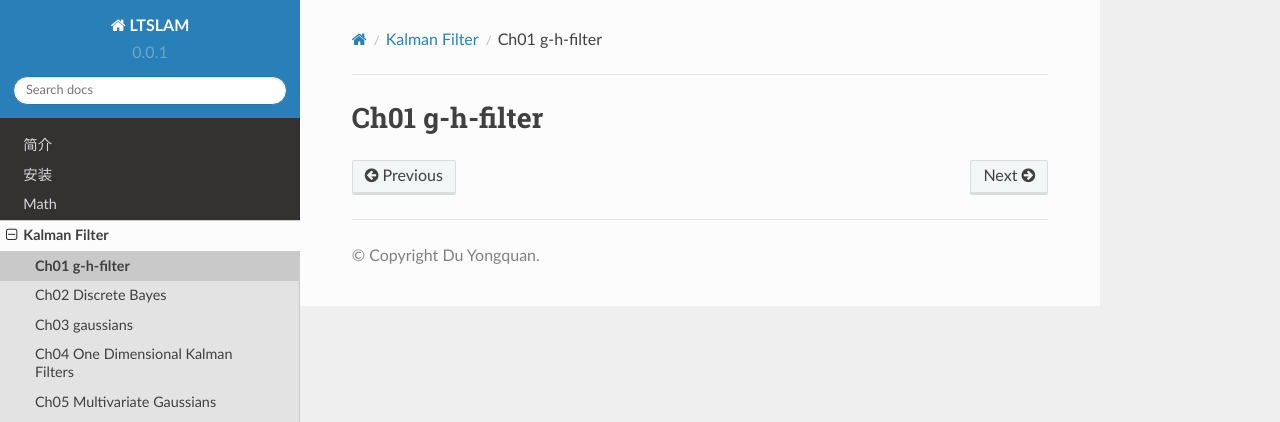
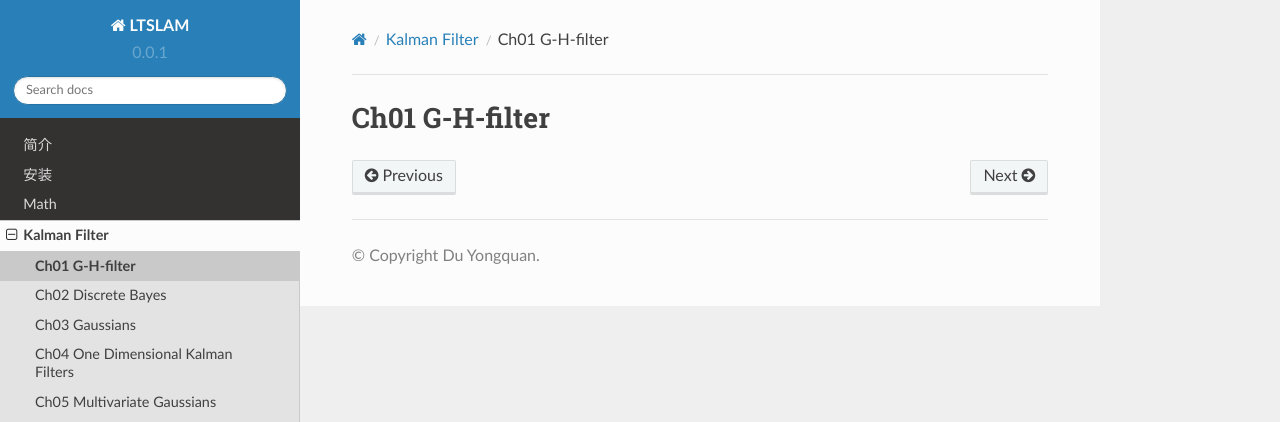
Before and after one commit to duyongquan/LTSLAM, a Sphinx documentation site: the page built from docs/source/kalman_filter/ch01-g-h-filter/ch01-g-h-filter.rst, in a window 1280 px wide. Shown: the top 422 px of the page. Built offline with Sphinx 7.4.7 and the Read the Docs theme 2.0.0, drawn with Linux system fonts in a browser that asks for light colours.

Commit message:
xslam docs update

```diff
--- a/docs/source/kalman_filter/ch01-g-h-filter/ch01-g-h-filter.rst
+++ b/docs/source/kalman_filter/ch01-g-h-filter/ch01-g-h-filter.rst
@@ -4,5 +4,5 @@
 
 
 ===============
-Ch01 g-h-filter
+Ch01 G-H-filter
 ===============
--- a/docs/source/kalman_filter/ch03-gaussians/ch03-gaussians.rst
+++ b/docs/source/kalman_filter/ch03-gaussians/ch03-gaussians.rst
@@ -3,5 +3,5 @@
 .. default-domain:: cpp
 
 ===============
-Ch03 gaussians
+Ch03 Gaussians
 ===============
```
